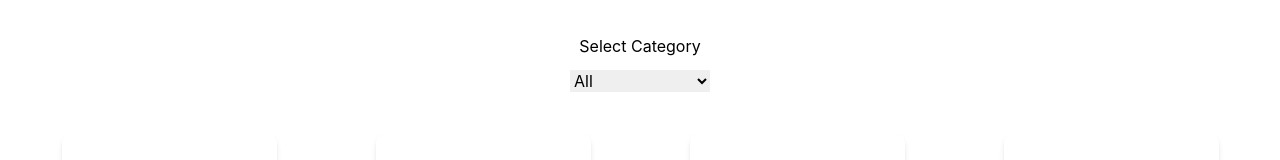
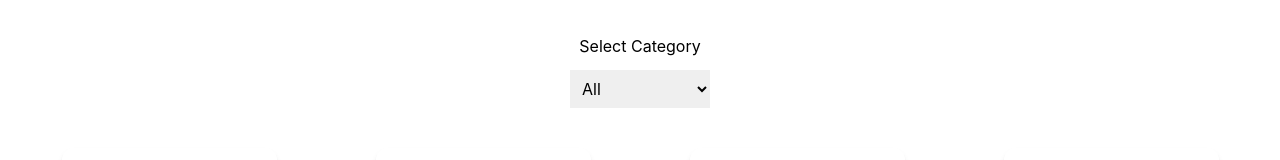
Before and after one commit to prabhjot-arora31/Demo_Task_Product_Listing_Page, a React (Vite) app: page / in a window 1280 px wide. Shown: the part 129-289 px from the top of the page. Built offline with nearby package versions, Linux system fonts and the light colour scheme.

Commit message:
Update ProductListing.jsx

```diff
--- a/src/components/ProductListing.jsx
+++ b/src/components/ProductListing.jsx
@@ -43,7 +43,7 @@ const ProductListing = () => {
       <div className="mt-10 mb-10 flex justify-center w-full flex-col items-center gap-3">
         <p>Select Category</p>
         <select
-          className="w-[140px]"
+          className="w-[140px] p-2"
           onChange={(e) => {
             if (e.target.value != "all") modifiedProductListing(e.target.value);
             else setProducts(allProducts);
```
